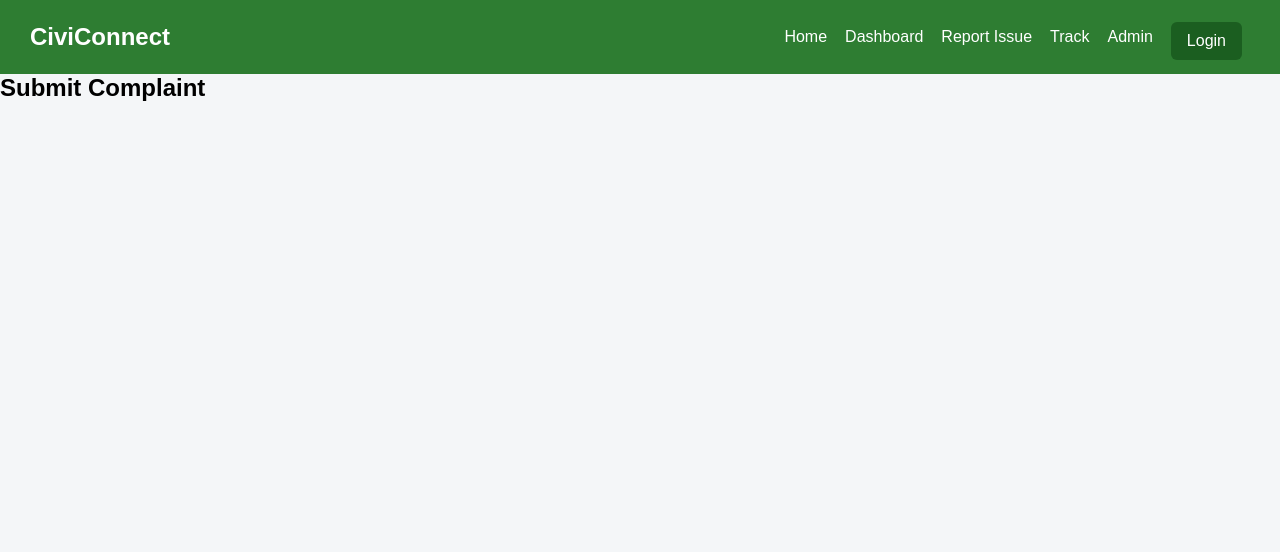
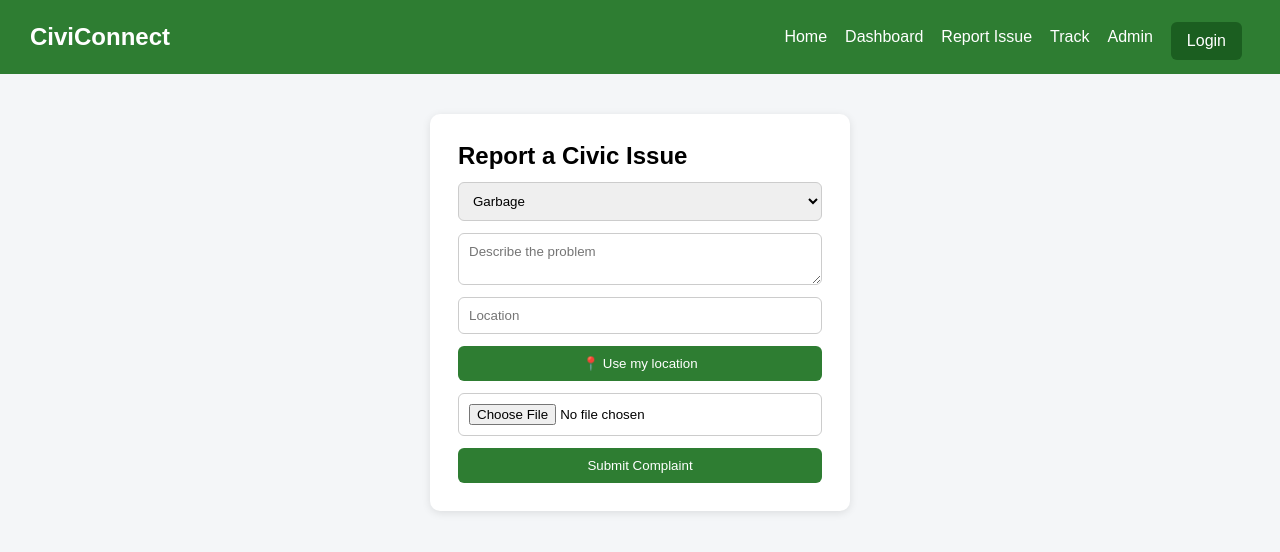
Before and after one commit to Likithaa057/CiviConnect, a React (Vite) app in the folder civiconnect-frontend/: page /submit in a window 1280 px wide. Shown: the top 552 px of the page. Built offline with nearby package versions, Linux system fonts and the light colour scheme.

Commit message:
Add complaint submission form

```diff
--- a/civiconnect-frontend/src/pages/SubmitComplaint.jsx
+++ b/civiconnect-frontend/src/pages/SubmitComplaint.jsx
@@ -1,3 +1,40 @@
+import { useState } from 'react'
+
 export default function SubmitComplaint() {
-  return <h2>Submit Complaint</h2>
+  const [form, setForm] = useState({ category: 'garbage', description: '', location: '' })
+  const [photo, setPhoto] = useState(null)
+
+  const handleChange = (e) => setForm({ ...form, [e.target.name]: e.target.value })
+
+  const getLocation = () => {
+    navigator.geolocation.getCurrentPosition((pos) => {
+      setForm({ ...form, location: `${pos.coords.latitude}, ${pos.coords.longitude}` })
+    })
+  }
+
+  const handleSubmit = (e) => {
+    e.preventDefault()
+    const data = new FormData()
+    Object.entries(form).forEach(([k, v]) => data.append(k, v))
+    if (photo) data.append('photo', photo)
+    console.log('Submitting...', form, photo)
+    alert('Complaint submitted!')
+  }
+
+  return (
+    <form className="form-box" onSubmit={handleSubmit}>
+      <h2>Report a Civic Issue</h2>
+      <select name="category" onChange={handleChange}>
+        <option value="garbage">Garbage</option>
+        <option value="streetlight">Broken Streetlight</option>
+        <option value="pothole">Pothole</option>
+        <option value="water">Water Issue</option>
+      </select>
+      <textarea name="description" placeholder="Describe the problem" onChange={handleChange} required />
+      <input name="location" placeholder="Location" value={form.location} onChange={handleChange} required />
+      <button type="button" onClick={getLocation}>📍 Use my location</button>
+      <input type="file" accept="image/*" onChange={(e) => setPhoto(e.target.files[0])} />
+      <button type="submit">Submit Complaint</button>
+    </form>
+  )
 }
```
